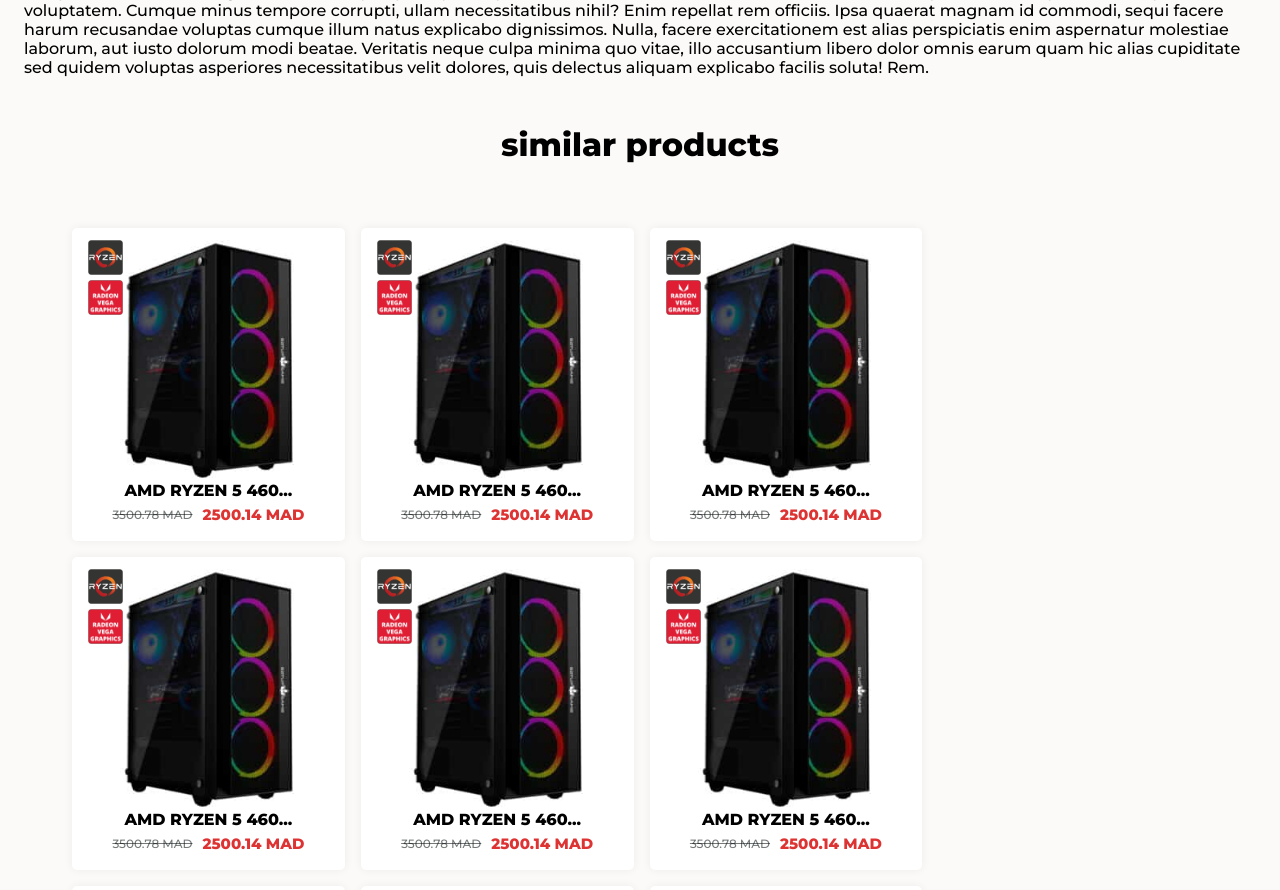
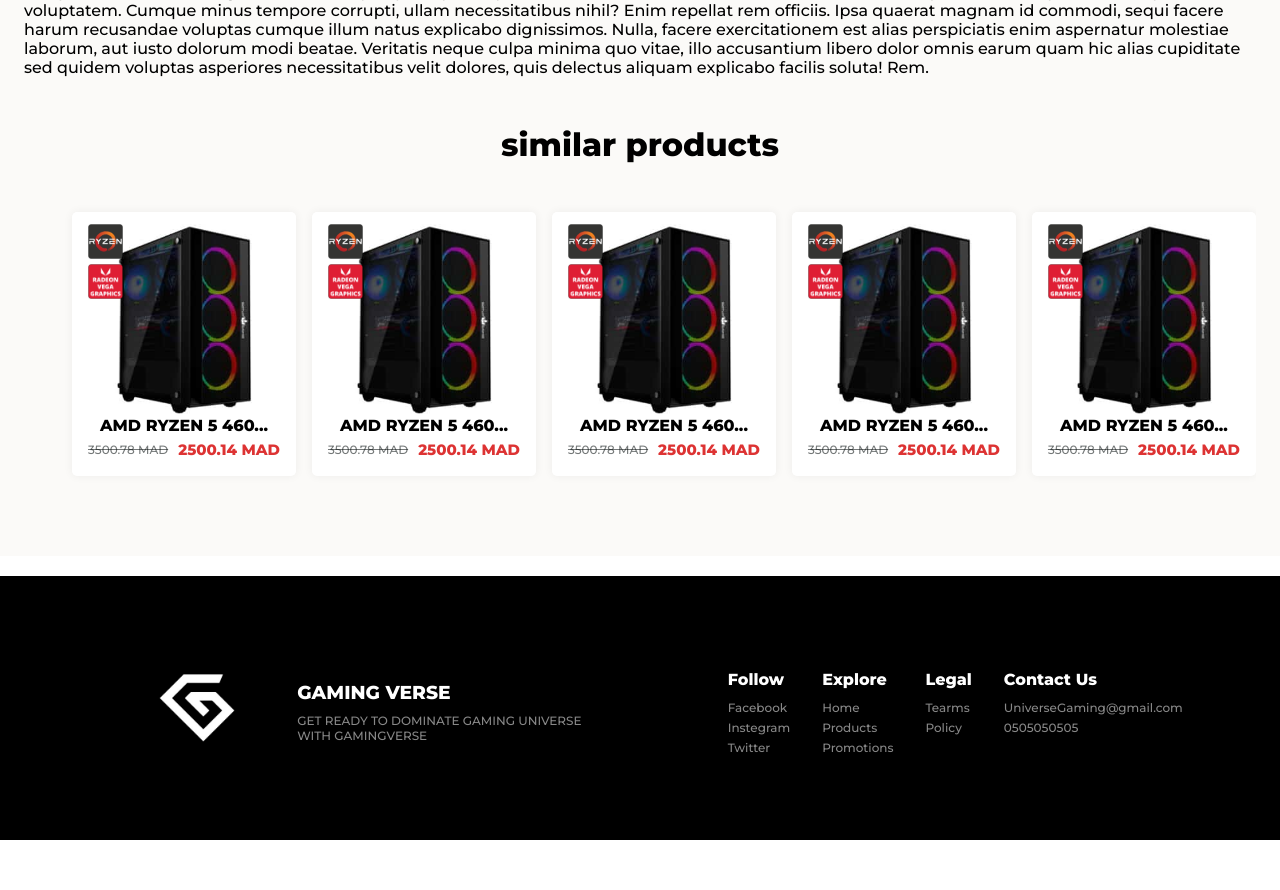
Before and after one commit to ismailbaidar/PFE, a React (Create React App) app in the folder project/public/front/: page /product/1 in a window 1280 px wide. Shown: the part 840-1730 px from the top of the page. After the commit the page ends 1680 px from the top, so only its background shows below. Built offline with nearby package versions, Linux system fonts and the light colour scheme; a web font is replaced by a local one.

Commit message:
Revert "Revert "C""
This reverts commit efbfecd8352cd6439a2db3abee8ad989d04604ae.

```diff
--- a/project/public/front/src/styles/singlePage.css
+++ b/project/public/front/src/styles/singlePage.css
@@ -170,9 +170,9 @@
 }
 
 .similar-products {
-    overflow: scroll;
+    overflow-y: scroll;
     display: grid;
-    gap: 1rem;
+
     height: max-content;
 }
 .similar-products .title {
@@ -188,6 +188,7 @@
     overflow: scroll;
     width: 100%;
     height: max-content;
+    flex-wrap: nowrap;
     padding: 3rem;
 }
 
```
